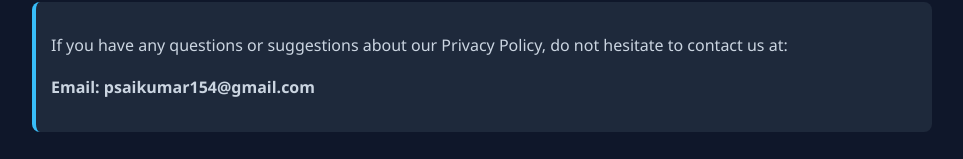
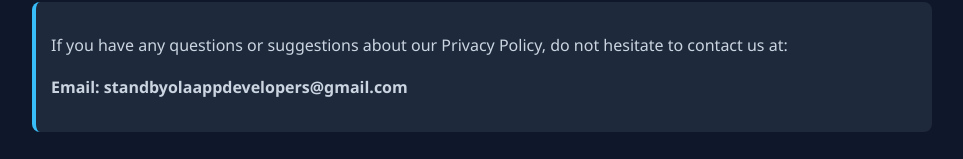
Before and after one commit to Saikumar778/Shak_snak, a plain HTML site: page index.html in a window 1280 px wide. Shown: the part 982-1141 px from the top of the page, without its empty margins (158-1121 px from the left). Drawn offline with Linux system fonts and the light colour scheme.

Commit message:
Update contact email address in index.html

```diff
--- a/index.html
+++ b/index.html
@@ -45,7 +45,7 @@
     <h2>5. Contact Us</h2>
     <div class="contact">
         <p>If you have any questions or suggestions about our Privacy Policy, do not hesitate to contact us at:</p>
-        <p><strong>Email: psaikumar154@gmail.com</strong></p>
+        <p><strong>Email: standbyolaappdevelopers@gmail.com</strong></p>
     </div>
 </body>
 </html>
```
